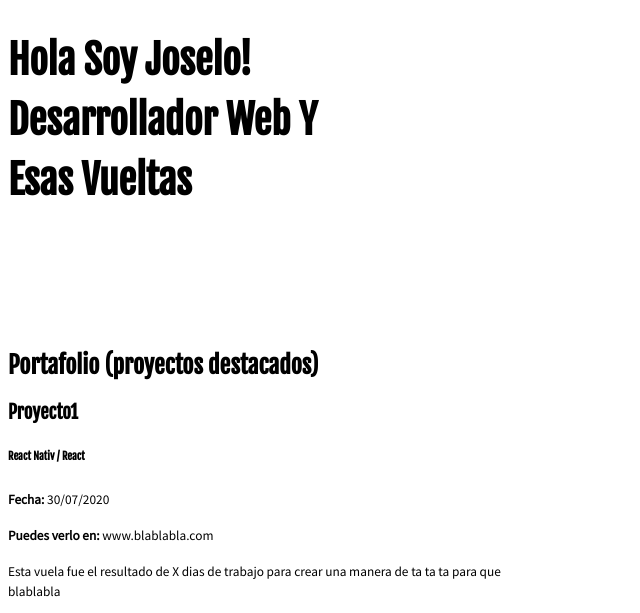
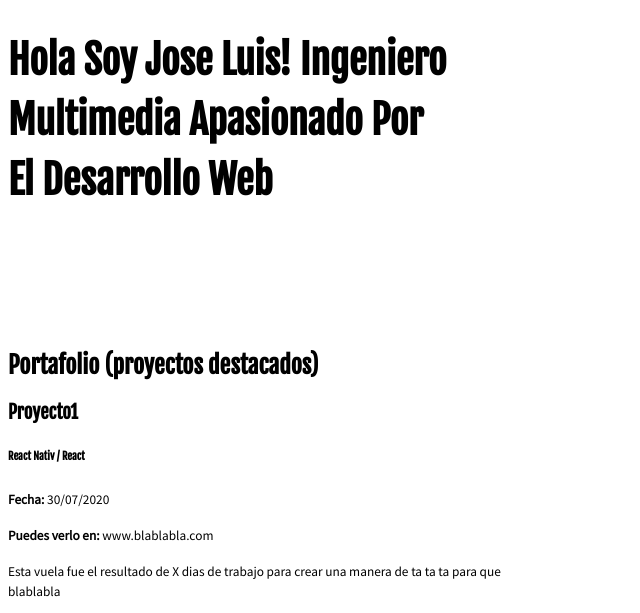
Before and after one commit to wildchamo/CV-joseLuisBedoya, a plain HTML site: page index.html in a window 1280 px wide. Shown: the part 180-793 px from the top of the page, without its empty margins (0-640 px from the left). Drawn offline with Linux system fonts and the light colour scheme.

Commit message:
modificamos el hero !

```diff
--- a/index.html
+++ b/index.html
@@ -35,7 +35,7 @@
 
     <section class="hero">
         <h1>
-            Hola soy <strong> Joselo! </strong> <br> Desarrollador web y <strong> <br> esas vueltas </strong>
+            Hola soy <strong> Jose Luis! Ingeniero</strong> <br>multimedia apasionado por<strong> <br>el desarrollo web</strong>
         </h1>
      <!--   <img src="Images/hero.jpg" width="500" height="300" alt="imagenprincipaldelsitio"> -->
     </section>
```
